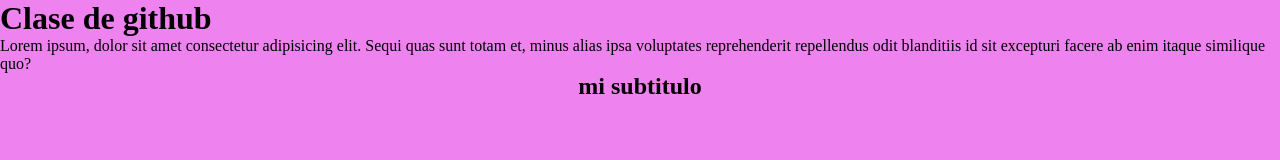
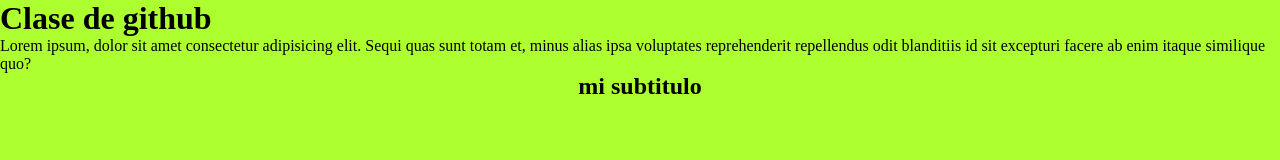
Before and after one commit to desarrollo405/camada16750, a plain HTML site: page index.html in a window 1280 px wide. Drawn offline with Linux system fonts and the light colour scheme.

Commit message:
modifico el color de fonde del body

```diff
--- a/estilos.css
+++ b/estilos.css
@@ -4,7 +4,7 @@
 }
 
 body{
-    background-color: violet;
+    background-color: greenyellow;
 }
 
 h2{
```
